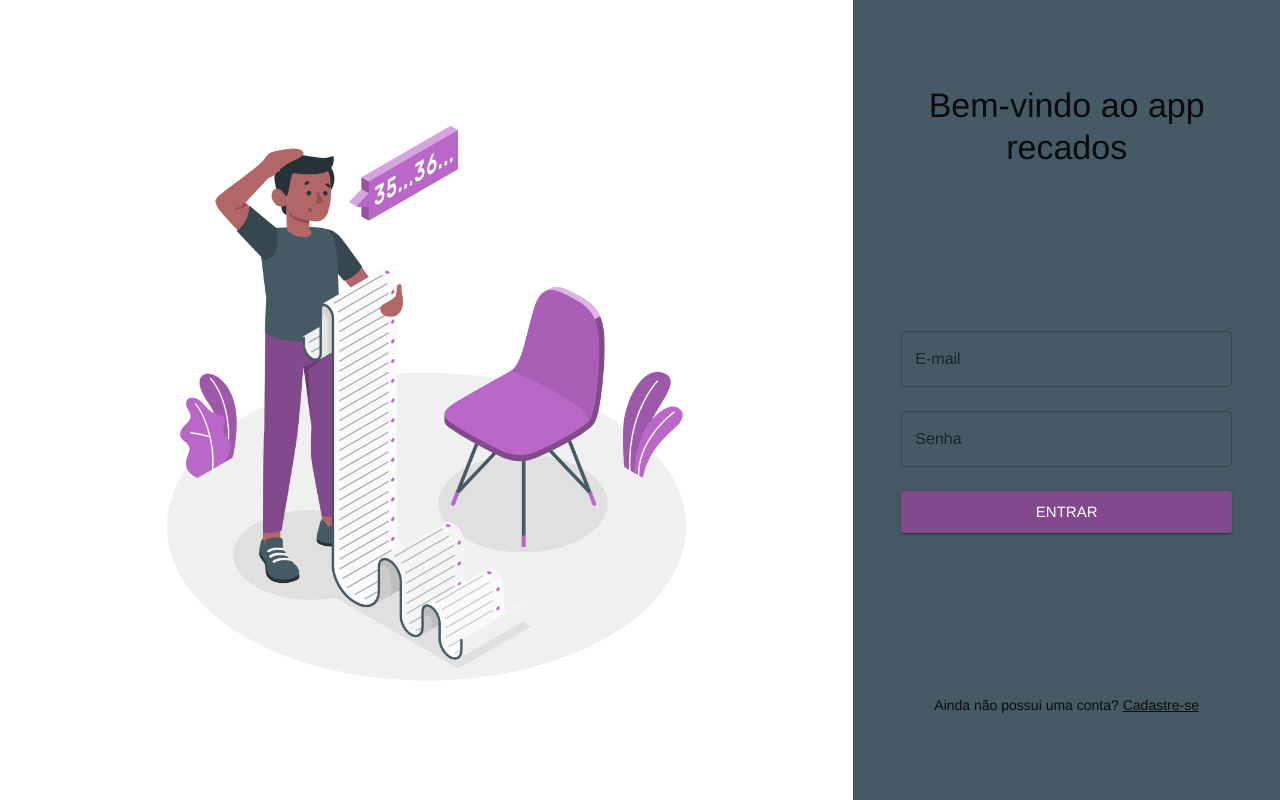
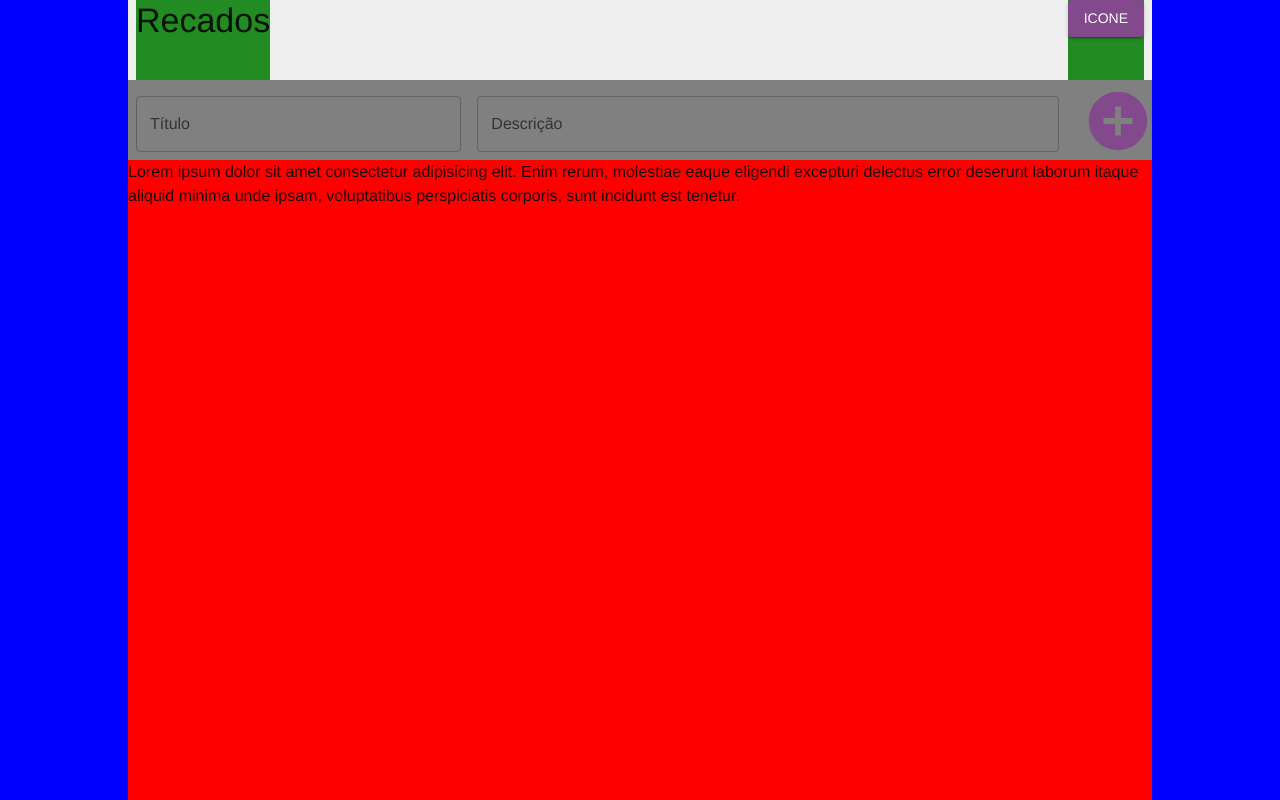
Before and after one commit to Gabileichtweis/atividade-conclusao-modulo-5, a React (Create React App) app: page /recados in a window 1280 px wide. Before the commit this address led to /. Built offline with nearby package versions, Linux system fonts and the light colour scheme.

Commit message:
inicio página de recados

```diff
--- a/src/componentes/Form/Index.tsx
+++ b/src/componentes/Form/Index.tsx
@@ -113,7 +113,7 @@ const Form: Recat.FC<FormProps> = ({ tipo }) => {
       />
 
       <TextField
-        id="passwordt"
+        id="password"
         label={'Senha'}
         variant="outlined"
         margin="normal"
--- a/src/pages/Cadastro.tsx
+++ b/src/pages/Cadastro.tsx
@@ -15,7 +15,7 @@ const Login: React.FC = () => {
           md={8}
           sx={{
             backgroundImage: 'url(./images/cadastroImagePadrao.png)',
-            backgroundSize: '70%',
+            backgroundSize: '80%',
             backgroundRepeat: 'no-repeat',
             backgroundPosition: 'center',
           }}
--- a/src/pages/Recados.tsx
+++ b/src/pages/Recados.tsx
@@ -1,9 +1,10 @@
-import { Grid } from '@mui/material';
+import { Button, Grid, TextField, Typography } from '@mui/material';
 import React, { useEffect, useState } from 'react';
 import { useNavigate } from 'react-router-dom';
+import AddCircleIcon from '@mui/icons-material/AddCircle';
 
-const Recados: React.FC = () => {
-  const [emailUsuario, setEmailUsuario] = useState('');
+const Recados = () => {
+  /*   const [emailUsuario, setEmailUsuario] = useState('');
   const navigate = useNavigate();
 
   useEffect(() => {
@@ -13,9 +14,74 @@ const Recados: React.FC = () => {
     } else {
       navigate('/');
     }
-  }, []);
+  }, []); */
 
-  return <h1>Recados</h1>;
+  return (
+    <Grid
+      container
+      height={'100vh'}
+      direction="column"
+      justifyContent="center"
+      alignItems="center"
+      bgcolor={'blue'}
+    >
+      <Grid item height={'20%'} width={'80%'} bgcolor={'gray'}>
+        <Grid
+          container
+          height={'50%'}
+          bgcolor={'ButtonShadow'}
+          paddingLeft={1}
+          paddingRight={1}
+          justifyContent="space-between"
+          alignItems="center"
+        >
+          <Grid item height={'100%'} bgcolor={'forestgreen'}>
+            <Typography variant="h4">Recados</Typography>
+          </Grid>
+          <Grid item height={'100%'} bgcolor={'forestgreen'}>
+            <Button variant="contained">Icone</Button>
+          </Grid>
+        </Grid>
+        <Grid
+          container
+          height={'50%'}
+          spacing={2}
+          paddingLeft={1}
+          paddingRight={1}
+        >
+          <Grid item height={'100%'} xs={12} sm={3} md={4}>
+            <TextField
+              id="titulo"
+              label="Título"
+              variant="outlined"
+              margin="normal"
+              fullWidth
+            />
+          </Grid>
+          <Grid item height={'100%'} xs={12} sm={8} md={7}>
+            <TextField
+              id="descricao"
+              label="Descrição"
+              variant="outlined"
+              margin="normal"
+              fullWidth
+            />
+          </Grid>
+          <Grid item height={'100%'} xs={12} sm={1}>
+            <Button>
+              <AddCircleIcon sx={{ width: '70px', height: '70px' }} />
+            </Button>
+          </Grid>
+        </Grid>
+      </Grid>
+      <Grid item height={'80%'} width={'80%'} bgcolor={'red'}>
+        Lorem ipsum dolor sit amet consectetur adipisicing elit. Enim rerum,
+        molestiae eaque eligendi excepturi delectus error deserunt laborum
+        itaque aliquid minima unde ipsam, voluptatibus perspiciatis corporis,
+        sunt incidunt est tenetur.
+      </Grid>
+    </Grid>
+  );
 };
 
 export default Recados;
```
